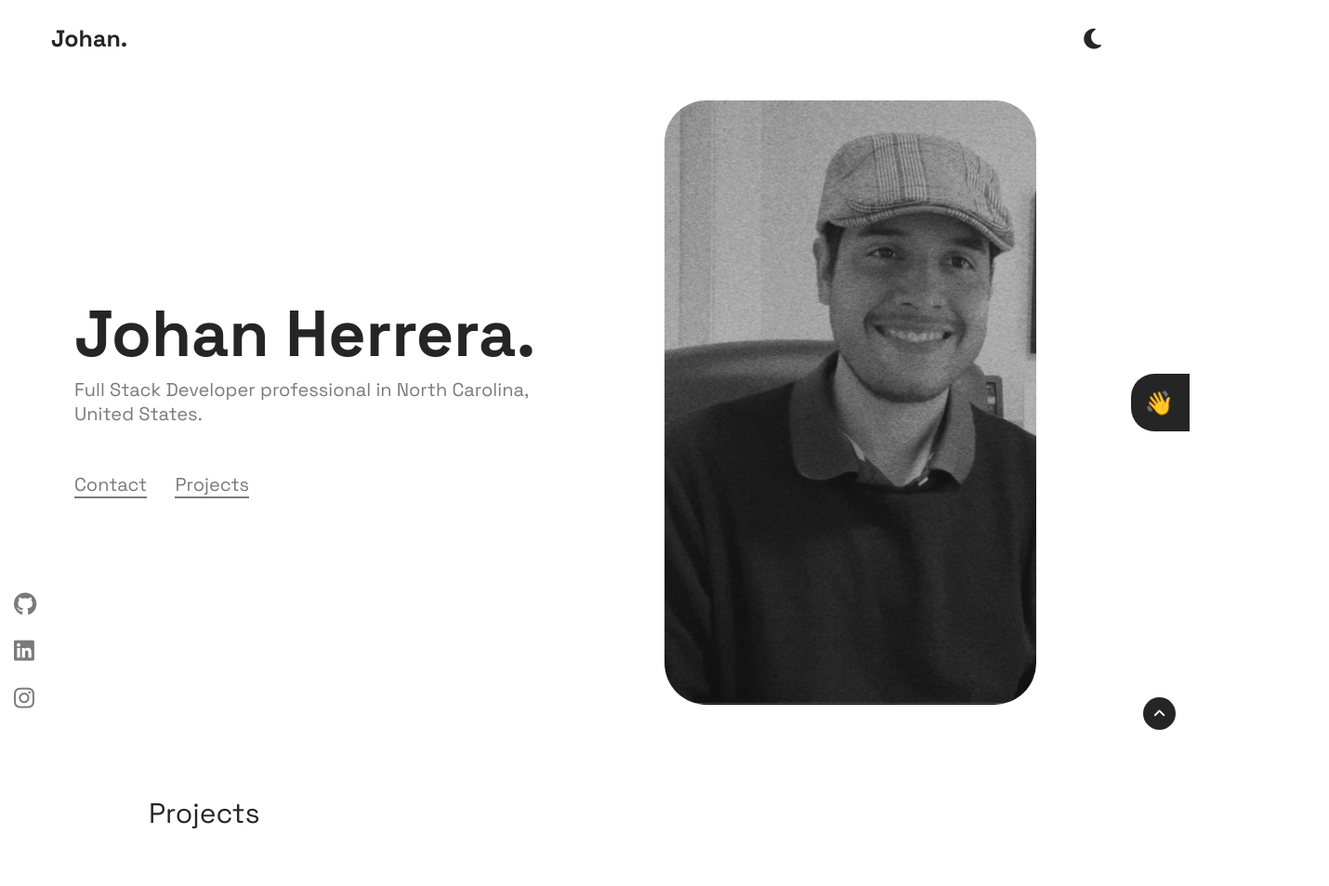
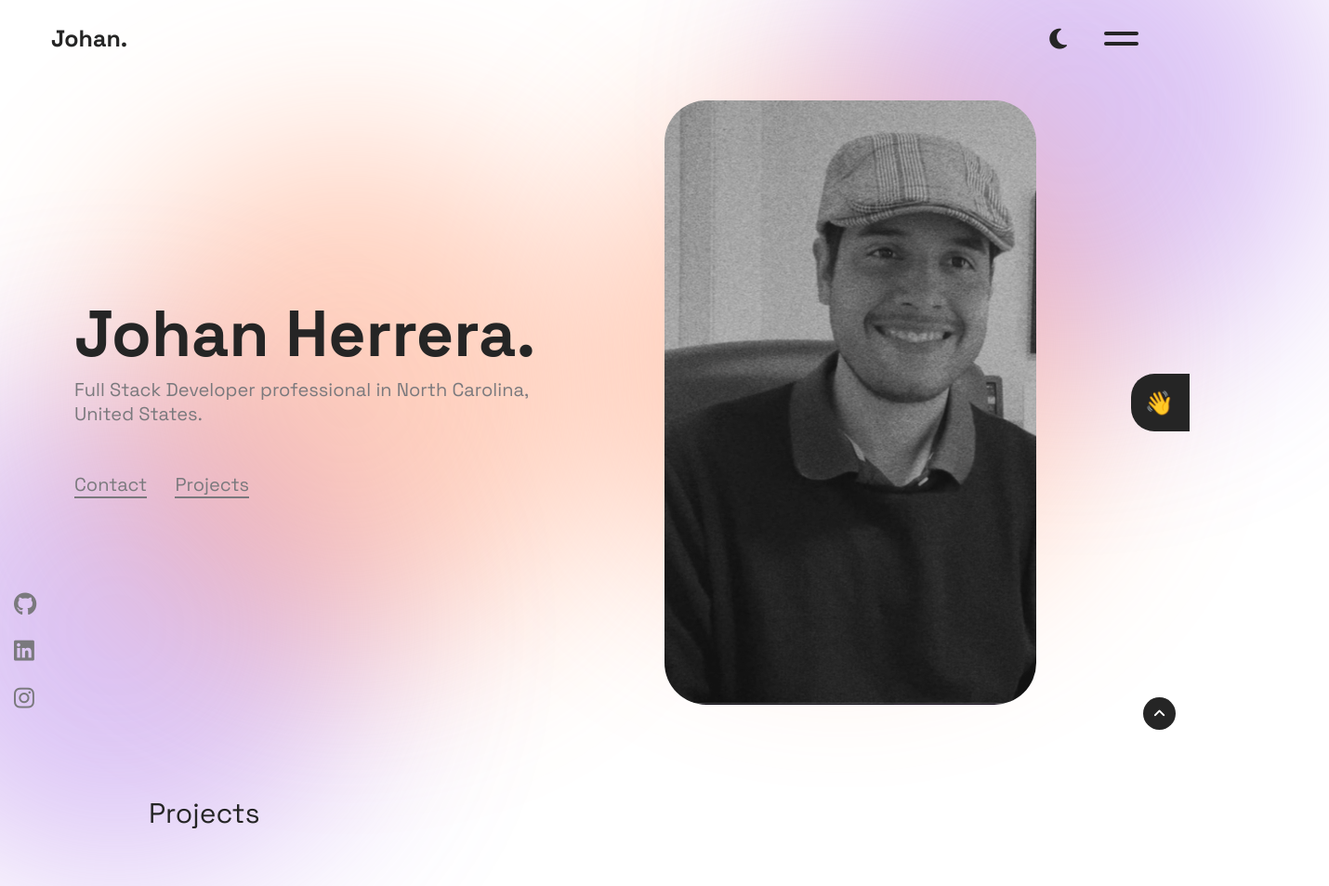
Before and after one commit to Johanh0/My-Portfolio, a plain HTML site: page index.html in a window 1280 px wide. Shown: the top 953 px of the page at 93% size, 1430 px wide, since content can reach past the window. Drawn offline with Linux system fonts and the light colour scheme.

Commit message:
New color fade effect on the hero

```diff
--- a/public/html/index.html
+++ b/index.html
@@ -6,7 +6,7 @@
     <meta name="viewport" content="width=device-width, initial-scale=1.0">
     <title>Johan Herrera | Full Stack Developer</title>
     <link rel="stylesheet" href="https://cdnjs.cloudflare.com/ajax/libs/font-awesome/6.2.0/css/all.min.css" integrity="sha512-xh6O/CkQoPOWDdYTDqeRdPCVd1SpvCA9XXcUnZS2FmJNp1coAFzvtCN9BmamE+4aHK8yyUHUSCcJHgXloTyT2A==" crossorigin="anonymous" referrerpolicy="no-referrer" />
-    <link rel="stylesheet" href="../css/style.css">
+    <link rel="stylesheet" href="./public/css/style.css">
 </head>
 <body>
 
@@ -35,20 +35,22 @@
             </div>
             <div class="hero-right">
                 <div class="card">
-                    <img src="../../assets/img/pictures/hero.png" alt="" class="card-img">
+                    <img src="./assets/img/pictures/hero.png" alt="Picture of Johan Herrera" class="card-img">
                 </div>
             </div>
 
             <div class="hero-social">
                 <a target="_blank" href="https://github.com/Johanh0"><i class="fa-brands fa-github go"></i></a>
-                <a target="_blank" href=""><i class="fa-brands fa-linkedin go"></i></a>
+                <a target="_blank" href="https://www.linkedin.com/in/johanh0/"><i class="fa-brands fa-linkedin go"></i></a>
                 <!-- <a target="_blank" href=""><i class="fa-brands fa-facebook go"></i></a> -->
-                <a target="_blank" href=""><i class="fa-brands fa-instagram go"></i></a>
+                <a target="_blank" href="https://www.instagram.com/johanh0/"><i class="fa-brands fa-instagram go"></i></a>
             </div>
 
             <div class="hero-greeting">
                 <p>👋 <span>Thanks for visit my portfolio!</span></p>
             </div>
+
+
         </section>
 
         <section id="projects">
@@ -84,9 +86,9 @@
                         <!-- <div class="project-info view"> -->
                     </div>
                     <div class="project-txt">
-                        <h3>Event-Horizon</h3>
-                        <p>A website dedicated to showing specific events, concerts, and shows in a select radius near you and also a general weather app based on longitude and latitude with a five-day forecast and local storage,it's build with HTML, CSS, JavaScript & it's connected with an API</p>
-                        <a target="_blank" class="a-purple go" href="https://github.com/pseudoDjnn/Event-Horizon"><i class="fa-brands fa-github"></i> GitHub Repository</a>
+                        <h3>Magic Cards</h3>
+                        <p>It's a full stack game build with three.js that is a 3D models render, GSAP for animations, Express.js, and other libraries, for more information check the repo!  </p>
+                        <a target="_blank" class="a-purple go" href="https://github.com/PuppetAJ/GrimRepo"><i class="fa-brands fa-github"></i> GitHub Repository</a>
                     </div>
                 </article>
             </div>
@@ -109,6 +111,11 @@
         <a href="#header"><i class="fa-solid fa-angle-up"></i></a>
     </div>
 
-    <script src="../js/script.js"></script>
+    <div class="color-circle color-circle_1"></div>
+    <div class="color-circle color-circle_2"></div>
+    <div class="color-circle color-circle_3"></div>
+    <div class="color-circle color-circle_4"></div>
+
+    <script src="./public/js/script.js"></script>
 </body>
 </html>
--- a/public/js/script.js
+++ b/public/js/script.js
@@ -35,7 +35,7 @@ function activeCursor (e) {
         mouse.classList.add(`blue-cursor`);
         mouseTxt.innerText = `Tap`;
     }else if (item.classList.contains(`card-img`) || item.classList.contains(`logo`)) {
-        mouse.classList.add(`white-cursor`);
+        mouse.classList.add(`glass-cursor`);
         mouseTxt.innerText = `About`;
     }else if (item.classList.contains(`view`) || item.classList.contains(`logo`)) {
         mouse.classList.add(`glass-cursor`);
--- a/public/scss/_general.scss
+++ b/public/scss/_general.scss
@@ -102,3 +102,35 @@ html {
     }
 
 }
+
+.color-circle {
+    position: absolute;
+    width: 550px;
+    height: 550px;
+    border-radius: 50%;
+    z-index: -5;
+    background-color: red;
+    filter: blur(100px);
+    opacity: .4;
+}
+.color-circle_1 {
+    top: -150px;
+    right: -150px;
+    background-color: $purple-color;
+}
+.color-circle_2 {
+    top: 100px;
+    right: 100px;
+    background-color: $orange-color;
+}
+.color-circle_3 {
+    bottom: -150px;
+    left: -150px;
+    background-color: $purple-color;
+}
+.color-circle_4 {
+    bottom: 100px;
+    left: 100px;
+    background-color: $orange-color;
+
+}
--- a/public/scss/_header.scss
+++ b/public/scss/_header.scss
@@ -26,7 +26,7 @@
         }
 
         #burger {
-            display: none;
+            display: flex;
             flex-direction: column;
             justify-content: space-between;
             width: 37px;
--- a/public/scss/_hero.scss
+++ b/public/scss/_hero.scss
@@ -29,10 +29,6 @@
                 color: $grey-color;
                 text-decoration: none;
                 transition: all ease .5s;
-
-                &:hover {
-                    color: $white-color;
-                }
             }
 
             a:first-child {
@@ -107,4 +103,5 @@
             margin-left: 20px;
         }
     }
+
 }
--- a/public/scss/_projects.scss
+++ b/public/scss/_projects.scss
@@ -72,7 +72,7 @@
             }
 
             .img3 {
-                background-image: url('../../assets/img/projects/horizon.jpg');
+                background-image: url('../../assets/img/projects/magic-cards.jpg');
             }
 
             .project-txt {
```
Also changed, not shown: assets/img/projects/magic-cards.jpg (added), assets/img/projects/magic-cards.png (deleted), public/css/style.css.
